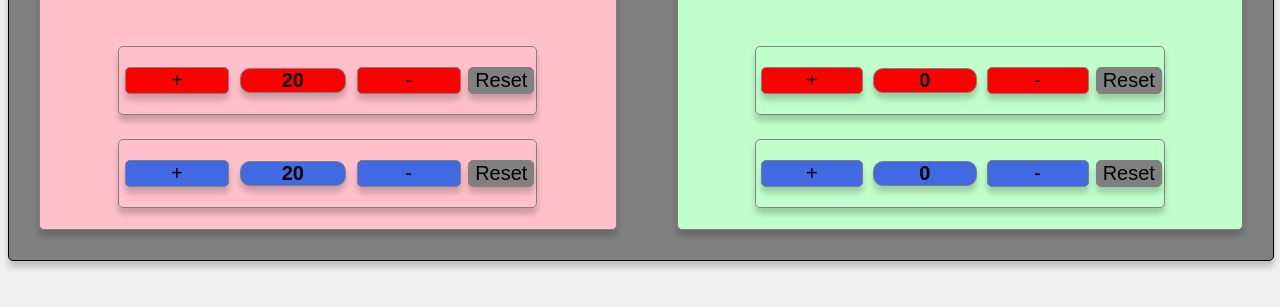
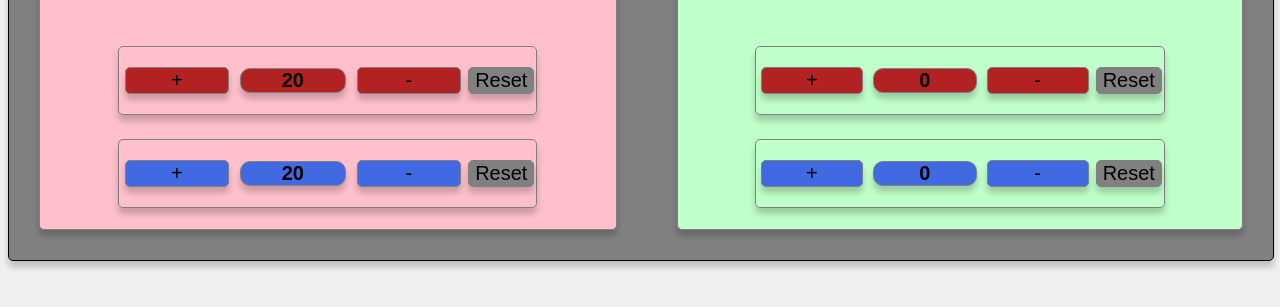
Before and after one commit to kekons4/mtg-counter, a website: page public/index.html in a window 1280 px wide. Shown: the part 305-612 px from the top of the page. Drawn offline with nearby package versions, Linux system fonts and the light colour scheme; no server answers.

Commit message:
Update styles.css
red buttons are a firebrick red now

```diff
--- a/public/styles.css
+++ b/public/styles.css
@@ -66,7 +66,7 @@ body{
     justify-content: center;
     align-items: center;
     border: 1px grey solid;
-    background-color: red;
+    background-color: firebrick;
     border-radius: 10px;
     font-size: 20px;
     box-shadow: 0 6px 6px rgba(0,0,0,0.2);
@@ -94,7 +94,7 @@ body{
     align-items: center;
     border: 1px grey solid;
     border-radius: 5px;
-    background-color: red;
+    background-color: firebrick;
     box-shadow: 0 6px 6px rgba(0,0,0,0.2);
     margin: 20px auto;
     width: 25%;
@@ -171,7 +171,7 @@ body{
     justify-content: center;
     align-items: center;
     border: 1px grey solid;
-    background-color: red;
+    background-color: firebrick;
     border-radius: 10px;
     font-size: 20px;
     box-shadow: 0 6px 6px rgba(0,0,0,0.2);
@@ -199,7 +199,7 @@ body{
     align-items: center;
     border: 1px grey solid;
     border-radius: 5px;
-    background-color: red;
+    background-color: firebrick;
     box-shadow: 0 6px 6px rgba(0,0,0,0.2);
     margin: 20px auto;
     width: 25%;
```
